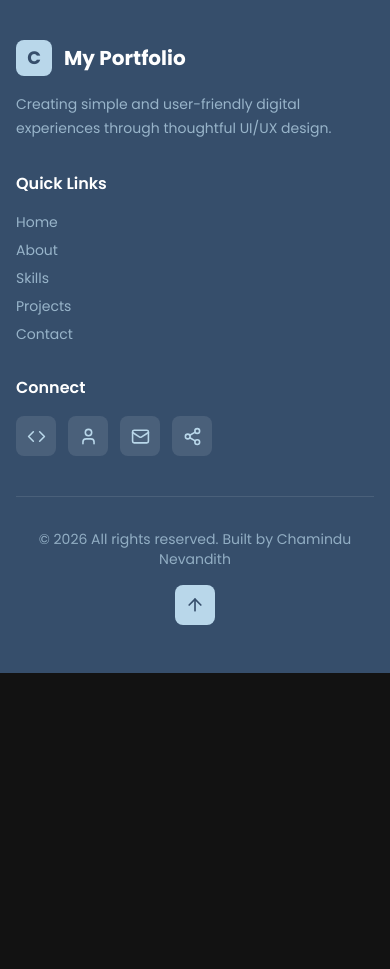
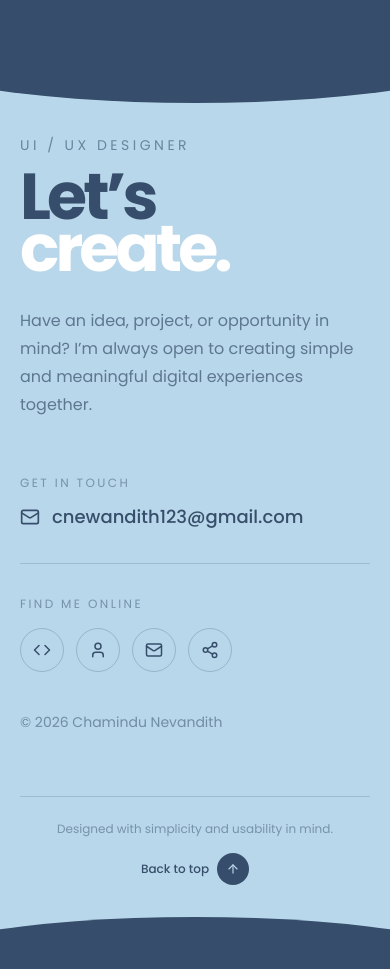
Before and after one commit to ChaminduNevandith/Design_Portfolio, a React (Vite) app: page / in a window 390 px wide. Shown: the part 9200-10169 px from the top of the page. Before the commit the page ends 9873 px from the top, so only its background shows below. Built offline with nearby package versions, Linux system fonts and the light colour scheme.

Commit message:
update footer

```diff
--- a/src/sections/Footer.jsx
+++ b/src/sections/Footer.jsx
@@ -1,28 +1,22 @@
 import React from "react";
 import { motion } from "framer-motion";
 import {
+  Mail,
+  User,
   Code,
-  User,
-  Mail,
   Share2,
   ArrowUp,
 } from "lucide-react";
 
 const Footer = () => {
+  const currentYear = new Date().getFullYear();
+
   const scrollToTop = () => {
     window.scrollTo({
       top: 0,
       behavior: "smooth",
     });
   };
-
-  const footerLinks = [
-    { label: "Home", href: "#home" },
-    { label: "About", href: "#about" },
-    { label: "Skills", href: "#skills" },
-    { label: "Projects", href: "#projects" },
-    { label: "Contact", href: "#contact" },
-  ];
 
   const socialLinks = [
     {
@@ -47,160 +41,161 @@ const Footer = () => {
     },
   ];
 
-  const currentYear = new Date().getFullYear();
+  return (
+    <footer className="relative bg-[#B9D7EA] overflow-hidden">
 
-  return (
-    <footer className="bg-[#364E6B] border-t border-white/10">
-      <div className="max-w-6xl mx-auto px-4 sm:px-6 lg:px-8 py-12">
+      {/* Top Curve */}
+      <div className="absolute top-0 left-1/2 -translate-x-1/2 w-[160%] h-28 md:h-36 bg-[#364E6B] rounded-b-[50%]" />
 
-        {/* Main Footer */}
-        <div className="grid grid-cols-1 md:grid-cols-3 gap-8 mb-10">
+      {/* Bottom Curve */}
+      <div className="absolute bottom-0 left-1/2 -translate-x-1/2 w-[160%] h-28 md:h-36 bg-[#364E6B] rounded-t-[50%]" />
 
-          {/* Brand */}
+      <div className="relative max-w-7xl mx-auto px-5 sm:px-6 lg:px-8 pt-36 md:pt-44 pb-36 md:pb-44">
+
+        {/* Main Layout */}
+        <div className="grid grid-cols-1 lg:grid-cols-2 gap-14 lg:gap-20 items-center">
+
+          {/* Left Side */}
           <motion.div
-            initial={{ opacity: 0, y: 20 }}
-            whileInView={{ opacity: 1, y: 0 }}
-            transition={{ duration: 0.5 }}
-            viewport={{ once: true }}
-            className="space-y-4"
+            initial={{
+              opacity: 0,
+              x: -30,
+            }}
+            whileInView={{
+              opacity: 1,
+              x: 0,
+            }}
+            transition={{
+              duration: 0.7,
+            }}
+            viewport={{
+              once: true,
+            }}
           >
-            <div className="flex items-center gap-3">
+            <p className="text-sm uppercase tracking-[0.25em] text-[#364E6B]/60 mb-4">
+              UI / UX Designer
+            </p>
 
-              <div className="w-9 h-9 bg-[#B9D7EA] rounded-lg flex items-center justify-center">
-                <span className="text-[#364E6B] font-bold text-lg">
-                  C
-                </span>
-              </div>
+            <h2 className="text-[65px] sm:text-[90px] md:text-[120px] lg:text-[140px] leading-[0.8] font-bold tracking-[-0.06em] text-[#364E6B]">
+              Let’s
+              <span className="block text-white">
+                create.
+              </span>
+            </h2>
 
-              <span className="font-bold text-xl text-white">
-                My Portfolio
-              </span>
-
-            </div>
-
-            <p className="text-sm text-[#B9D7EA]/75 max-w-xs leading-6">
-              Creating simple and user-friendly digital experiences through
-              thoughtful UI/UX design.
+            <p className="mt-8 max-w-md text-[#364E6B]/70 leading-7">
+              Have an idea, project, or opportunity in mind? I’m always open
+              to creating simple and meaningful digital experiences together.
             </p>
           </motion.div>
 
-          {/* Quick Links */}
+          {/* Right Side */}
           <motion.div
-            initial={{ opacity: 0, y: 20 }}
-            whileInView={{ opacity: 1, y: 0 }}
+            initial={{
+              opacity: 0,
+              x: 30,
+            }}
+            whileInView={{
+              opacity: 1,
+              x: 0,
+            }}
             transition={{
-              duration: 0.5,
+              duration: 0.7,
               delay: 0.1,
             }}
-            viewport={{ once: true }}
-            className="space-y-4"
+            viewport={{
+              once: true,
+            }}
+            className="lg:pl-10"
           >
-            <h3 className="font-semibold text-white">
-              Quick Links
-            </h3>
+            {/* Email */}
+            <div className="mb-8">
+              <p className="text-xs uppercase tracking-[0.2em] text-[#364E6B]/50 mb-3">
+                Get in touch
+              </p>
 
-            <nav className="space-y-2">
-              {footerLinks.map((link, index) => (
-                <a
-                  key={index}
-                  href={link.href}
-                  className="block text-sm text-[#B9D7EA]/75 hover:text-white transition-colors duration-300"
-                >
-                  {link.label}
-                </a>
-              ))}
-            </nav>
-          </motion.div>
+              <a
+                href="mailto:cnewandith123@gmail.com"
+                className="group flex items-center gap-3 text-lg md:text-xl text-[#364E6B] font-medium"
+              >
+                <Mail size={20} />
 
-          {/* Social */}
-          <motion.div
-            initial={{ opacity: 0, y: 20 }}
-            whileInView={{ opacity: 1, y: 0 }}
-            transition={{
-              duration: 0.5,
-              delay: 0.2,
-            }}
-            viewport={{ once: true }}
-            className="space-y-4"
-          >
-            <h3 className="font-semibold text-white">
-              Connect
-            </h3>
+                <span className="relative">
+                  cnewandith123@gmail.com
 
-            <div className="flex gap-3">
-              {socialLinks.map((link, index) => {
-                const Icon = link.icon;
+                  <span className="absolute left-0 -bottom-1 w-0 h-[1px] bg-[#364E6B] group-hover:w-full transition-all duration-300" />
+                </span>
+              </a>
+            </div>
 
-                return (
-                  <a
-                    key={index}
-                    href={link.href}
-                    target="_blank"
-                    rel="noreferrer"
-                    aria-label={link.label}
-                    className="w-10 h-10 rounded-lg flex items-center justify-center bg-white/10 text-[#B9D7EA] hover:bg-[#B9D7EA] hover:text-[#364E6B] hover:scale-110 transition-all duration-300"
-                  >
-                    <Icon size={19} />
-                  </a>
-                );
-              })}
+            {/* Divider */}
+            <div className="w-full h-px bg-[#364E6B]/20 mb-8" />
+
+            {/* Social Links */}
+            <div>
+              <p className="text-xs uppercase tracking-[0.2em] text-[#364E6B]/50 mb-4">
+                Find me online
+              </p>
+
+              <div className="flex gap-3">
+                {socialLinks.map((link) => {
+                  const Icon = link.icon;
+
+                  return (
+                    <motion.a
+                      key={link.label}
+                      href={link.href}
+                      target="_blank"
+                      rel="noreferrer"
+                      aria-label={link.label}
+                      whileHover={{
+                        y: -4,
+                        rotate: -3,
+                      }}
+                      whileTap={{
+                        scale: 0.95,
+                      }}
+                      className="w-11 h-11 rounded-full border border-[#364E6B]/25 text-[#364E6B] flex items-center justify-center hover:bg-[#364E6B] hover:text-[#B9D7EA] transition-all duration-300"
+                    >
+                      <Icon size={18} />
+                    </motion.a>
+                  );
+                })}
+              </div>
+            </div>
+
+            {/* Copyright */}
+            <div className="mt-10 text-sm text-[#364E6B]/55">
+              © {currentYear} Chamindu Nevandith
             </div>
           </motion.div>
-
         </div>
 
-        {/* Divider */}
-        <div className="border-t border-white/10 my-8" />
+        {/* Bottom Row */}
+        <div className="mt-16 pt-6 border-t border-[#364E6B]/20 flex flex-col sm:flex-row items-center justify-between gap-4">
 
-        {/* Bottom */}
-        <div className="flex flex-col md:flex-row justify-between items-center gap-4">
+          <p className="text-xs text-[#364E6B]/50">
+            Designed with simplicity and usability in mind.
+          </p>
 
-          {/* Copyright */}
-          <motion.div
-            initial={{ opacity: 0 }}
-            whileInView={{ opacity: 1 }}
-            transition={{
-              duration: 0.5,
-              delay: 0.3,
-            }}
-            viewport={{ once: true }}
-            className="text-sm text-[#B9D7EA]/70 text-center md:text-left"
-          >
-            <span>
-              © {currentYear} All rights reserved.
-            </span>
-
-            <span className="ml-1">
-              Built by Chamindu Nevandith
-            </span>
-          </motion.div>
-
-          {/* Scroll Top */}
           <motion.button
-            initial={{ opacity: 0 }}
-            whileInView={{ opacity: 1 }}
-            transition={{
-              duration: 0.5,
-              delay: 0.3,
-            }}
-            viewport={{ once: true }}
             onClick={scrollToTop}
             whileHover={{
               y: -3,
-              scale: 1.05,
             }}
             whileTap={{
               scale: 0.95,
             }}
-            className="w-10 h-10 rounded-lg flex items-center justify-center bg-[#B9D7EA] text-[#364E6B] hover:bg-white transition-all duration-300"
-            aria-label="Scroll to top
-            "
+            className="flex items-center gap-2 text-xs font-medium text-[#364E6B]"
+            aria-label="Scroll to top"
           >
-            <ArrowUp size={20} />
+            Back to top
+
+            <span className="w-8 h-8 rounded-full bg-[#364E6B] text-[#B9D7EA] flex items-center justify-center">
+              <ArrowUp size={14} />
+            </span>
           </motion.button>
-
         </div>
-
       </div>
     </footer>
   );
```
